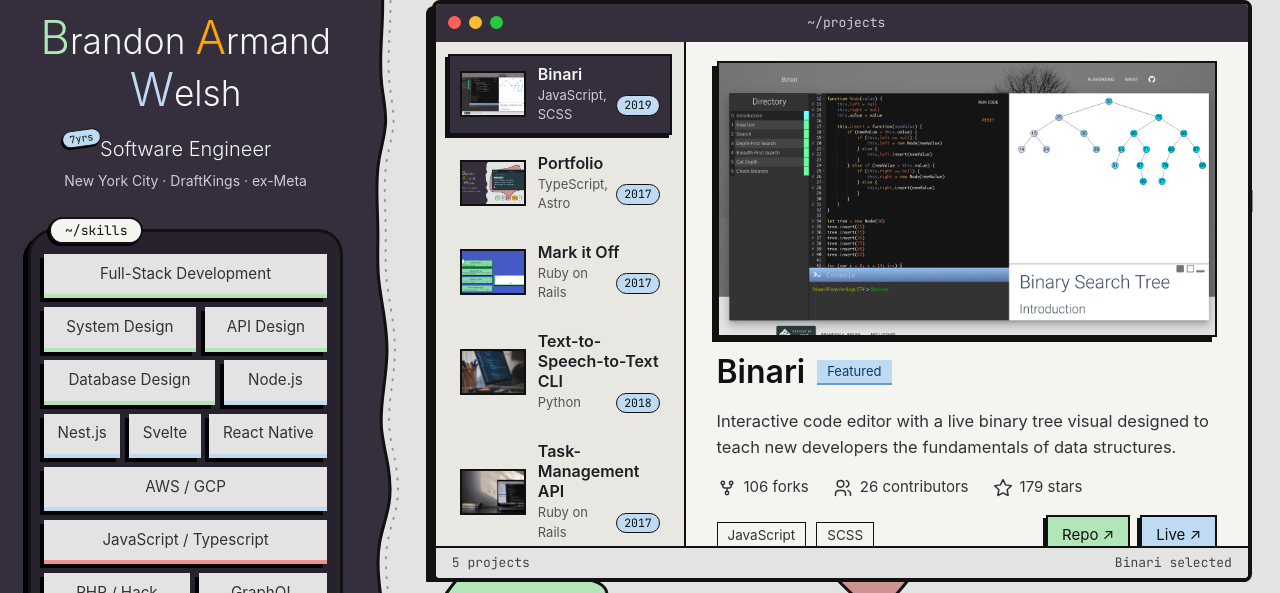
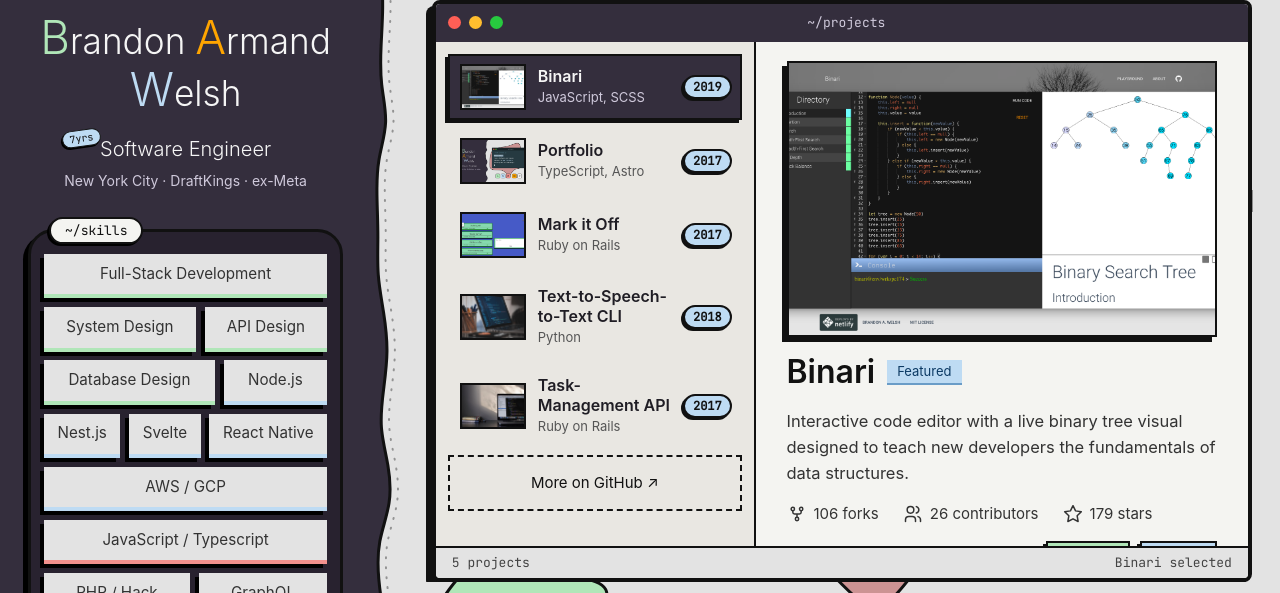
Before and after one commit to BrandonArmand/brandonarmand.github.io, an Astro site: page /projects in a window 1280 px wide. Shown: the part 68-661 px from the top of the page. Built offline with nearby package versions, Linux system fonts and the light colour scheme; Astro itself is replaced by a stand-in of ours; no server answers; a web font is replaced by a local one.

Commit message:
Pin the project year badge to the right edge of each row with a stronger badge style

```diff
--- a/src/components/Projects.astro
+++ b/src/components/Projects.astro
@@ -34,11 +34,9 @@
                 <img src={thumb.src} width="66" height="46" alt="" loading="lazy" />
                 <span class="project-row-text">
                   <span class="project-row-title">{project.title}</span>
-                  <span class="project-row-meta">
-                    <span class="project-row-stack">{project.stack.join(', ')}</span>
-                    <span class="project-year">{project.year}</span>
-                  </span>
+                  <span class="project-row-stack">{project.stack.join(', ')}</span>
                 </span>
+                <span class="project-year">{project.year}</span>
               </button>
             </li>
           ))
--- a/src/styles/projects.css
+++ b/src/styles/projects.css
@@ -68,6 +68,7 @@
 }
 
 .project-row {
+  position: relative;
   display: flex;
   align-items: center;
   gap: 12px;
@@ -106,29 +107,27 @@
 .project-row-text {
   flex: 1;
   min-width: 0;
+  padding-right: 56px;
   display: flex;
   flex-direction: column;
   gap: 2px;
 }
 
-.project-row-meta {
-  display: flex;
-  align-items: center;
-  justify-content: space-between;
-  gap: 8px;
-}
-
 .project-year {
-  flex: 0 0 auto;
-  padding: 0 7px;
+  position: absolute;
+  top: 50%;
+  right: 8px;
+  padding: 1px 8px;
   color: #111;
   font-family: var(--mono);
-  font-size: 11.5px;
-  font-weight: 500;
-  line-height: 1.6;
+  font-size: 12px;
+  font-weight: 600;
+  line-height: 1.5;
   background: var(--blue);
-  border: 1.5px solid #111;
+  border: 2px solid #111;
   border-radius: 999px;
+  box-shadow: -2px 2px 0 #111;
+  transform: translateY(-50%);
 }
 
 .project-row-title {
@@ -315,7 +314,7 @@
   }
 
   .project-list {
-    flex: 0 0 clamp(250px, 28%, 360px);
+    flex: 0 0 clamp(320px, 36%, 420px);
     flex-direction: column;
     padding: 12px;
     overflow-x: hidden;
```
